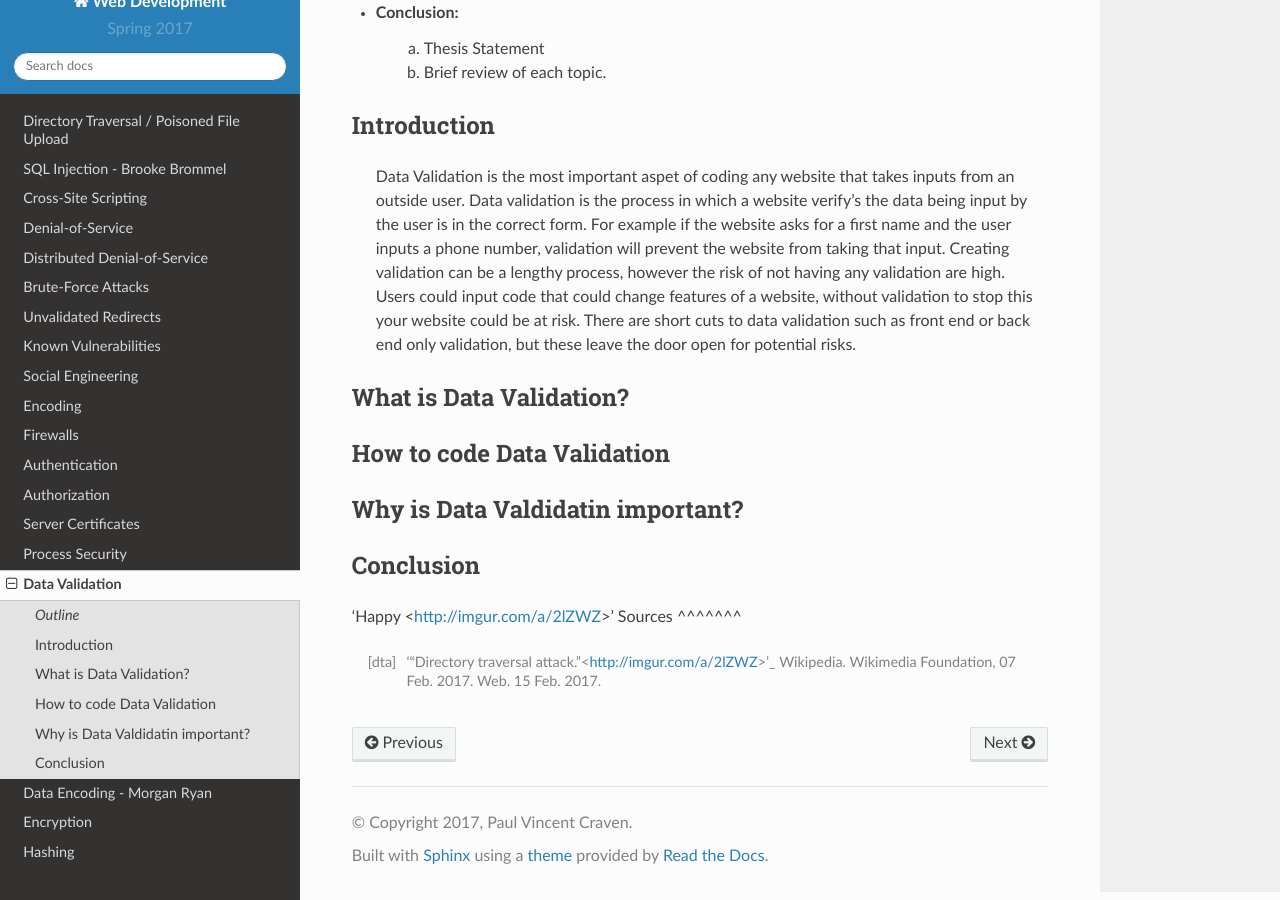
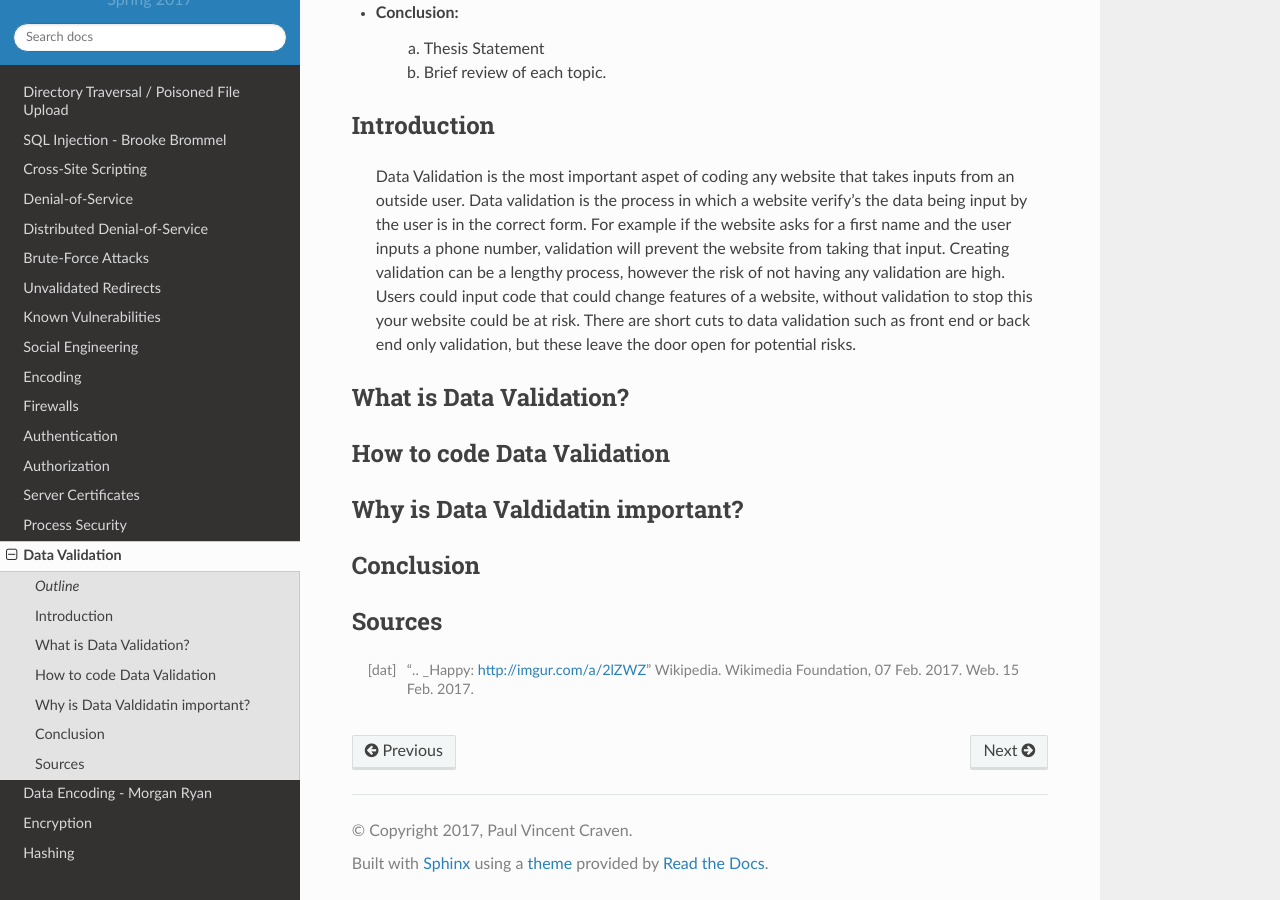
Before and after one commit to pvcraven/2017_web_security, a Sphinx documentation site: the page built from source/data_validation/data_validation.rst, in a window 1280 px wide and 900 px high, scrolled down 1457 px. Built offline with Sphinx 7.4.7 and the Read the Docs theme 2.0.0, drawn with Linux system fonts in a browser that asks for light colours.

Commit message:
Update Sources

```diff
--- a/source/data_validation/data_validation.rst
+++ b/source/data_validation/data_validation.rst
@@ -45,8 +45,8 @@ Why is Data Valdidatin important?
 
 Conclusion
 ^^^^^^^^^^
-'Happy <http://imgur.com/a/2lZWZ>'
+
 Sources
 ^^^^^^^
 
-.. [dta]	'“Directory traversal attack.”<http://imgur.com/a/2lZWZ>'_ Wikipedia. Wikimedia Foundation, 07 Feb. 2017. Web. 15 Feb. 2017.
+.. [dat] ".. _Happy: http://imgur.com/a/2lZWZ" Wikipedia. Wikimedia Foundation, 07 Feb. 2017. Web. 15 Feb. 2017.
```
